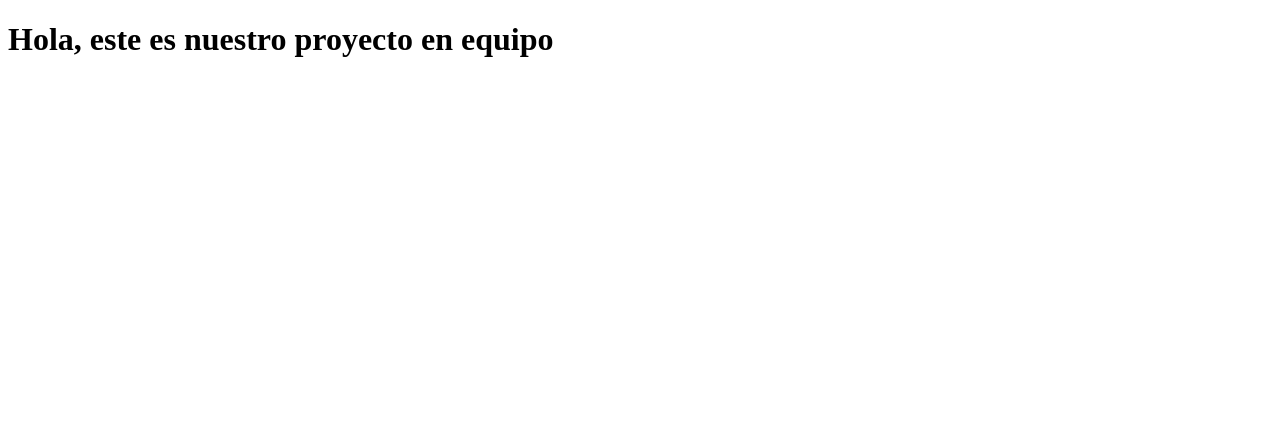
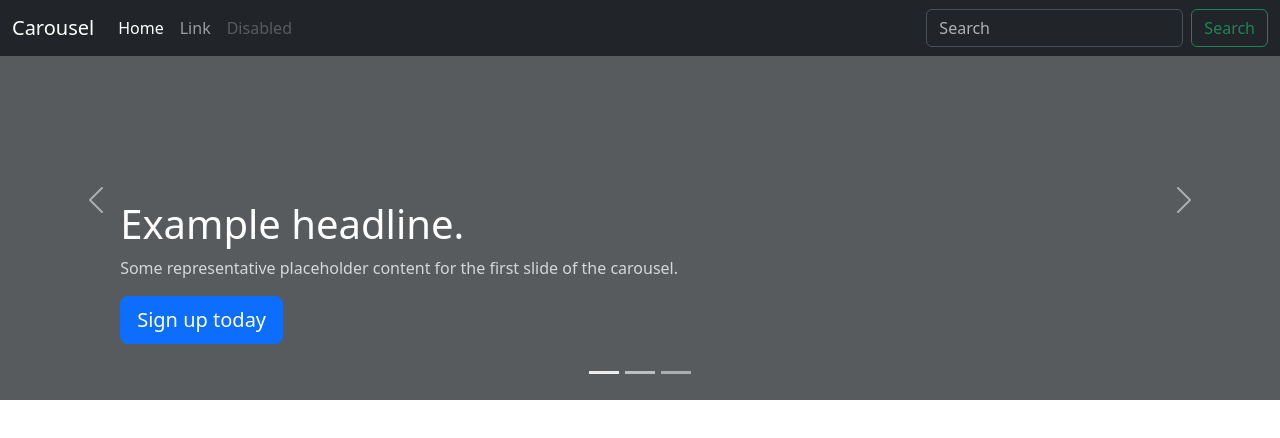
Before and after one commit to AnityEx/proyecto_prueba, a plain HTML site: page index.html in a window 1280 px wide. Drawn offline with nearby package versions, Linux system fonts and the light colour scheme.

Commit message:
index carousel con bootstrap

```diff
--- a/index.html
+++ b/index.html
@@ -1,13 +1,122 @@
 <!DOCTYPE html>
+
 <html>
+<header data-bs-theme="dark">
+    <style>
+        .carousel-item {
+            height: 35vh; /* or any suitable value */
+            min-height: 400px;
+        }
+
+        .carousel-item svg {
+            width: 100%;
+            height: 100%;
+            object-fit: cover;
+        }
+    </style>
+
+    <link href="https://cdn.jsdelivr.net/npm/bootstrap@5.3.7/dist/css/bootstrap.min.css" rel="stylesheet"
+        integrity="sha384-LN+7fdVzj6u52u30Kp6M/trliBMCMKTyK833zpbD+pXdCLuTusPj697FH4R/5mcr" crossorigin="anonymous">
+    <script src="https://cdn.jsdelivr.net/npm/bootstrap@5.3.7/dist/js/bootstrap.bundle.min.js"
+        integrity="sha384-ndDqU0Gzau9qJ1lfW4pNLlhNTkCfHzAVBReH9diLvGRem5+R9g2FzA8ZGN954O5Q"
+        crossorigin="anonymous"></script>
+    <nav class="navbar navbar-expand-md navbar-dark fixed-top bg-dark">
+        <div class="container-fluid"> <a class="navbar-brand" href="#">Carousel</a> <button class="navbar-toggler"
+                type="button" data-bs-toggle="collapse" data-bs-target="#navbarCollapse" aria-controls="navbarCollapse"
+                aria-expanded="false" aria-label="Toggle navigation"> <span class="navbar-toggler-icon"></span>
+            </button>
+            <div class="collapse navbar-collapse" id="navbarCollapse">
+                <ul class="navbar-nav me-auto mb-2 mb-md-0">
+                    <li class="nav-item"> <a class="nav-link active" aria-current="page" href="#">Home</a> </li>
+                    <li class="nav-item"> <a class="nav-link" href="#">Link</a> </li>
+                    <li class="nav-item"> <a class="nav-link disabled" aria-disabled="true">Disabled</a> </li>
+                </ul>
+                <form class="d-flex" role="search"> <input class="form-control me-2" type="search" placeholder="Search"
+                        aria-label="Search"> <button class="btn btn-outline-success" type="submit">Search</button>
+                </form>
+            </div>
+        </div>
+    </nav>
+</header>
 
 <head>
     <meta charset="UTF-8">
     <title>Proyecto Colaborativo</title>
+
 </head>
 
 <body>
-    <h1>Hola, este es nuestro proyecto en equipo </h1>
+    <main>
+        <div id="myCarousel" class="carousel slide mb-6" data-bs-ride="carousel">
+            <div class="carousel-indicators"> <button type="button" data-bs-target="#myCarousel" data-bs-slide-to="0"
+                    class="active" aria-label="Slide 1" aria-current="true"></button> <button type="button"
+                    data-bs-target="#myCarousel" data-bs-slide-to="1" aria-label="Slide 2" class=""></button> <button
+                    type="button" data-bs-target="#myCarousel" data-bs-slide-to="2" aria-label="Slide 3"
+                    class=""></button>
+            </div>
+            <div class="carousel-inner">
+
+
+
+
+                <div class="carousel-item active"> <svg aria-hidden="true" class="bd-placeholder-img" height="100%"
+                        preserveAspectRatio="xMidYMid slice" width="100%" xmlns="http://www.w3.org/2000/svg">
+                        <rect width="100%" height="100%" fill="var(--bs-secondary-color)"></rect>
+                    </svg>
+                    <div class="container">
+                        <div class="carousel-caption text-start">
+                            <h1>Example headline.</h1>
+                            <p class="opacity-75">Some representative placeholder content for the first slide of the
+                                carousel.</p>
+                            <p><a class="btn btn-lg btn-primary" href="#">Sign up today</a></p>
+                        </div>
+                    </div>
+                </div>
+
+
+
+
+
+                <div class="carousel-item"> <svg aria-hidden="true" class="bd-placeholder-img " height="100%"
+                        preserveAspectRatio="xMidYMid slice" width="100%" xmlns="http://www.w3.org/2000/svg">
+                        <rect width="100%" height="100%" fill="var(--bs-secondary-color)"></rect>
+                    </svg>
+                    <div class="container">
+                        <div class="carousel-caption">
+                            <h1>Another example headline.</h1>
+                            <p>Some representative placeholder content for the second slide of the carousel.</p>
+                            <p><a class="btn btn-lg btn-primary" href="#">Learn more</a></p>
+                        </div>
+                    </div>
+                </div>
+
+
+
+
+
+                <div class="carousel-item"> <svg aria-hidden="true" class="bd-placeholder-img " height="100%"
+                        preserveAspectRatio="xMidYMid slice" width="100%" xmlns="http://www.w3.org/2000/svg">
+                        <rect width="100%" height="100%" fill="var(--bs-secondary-color)"></rect>
+                    </svg>
+                    <div class="container">
+                        <div class="carousel-caption text-end">
+                            <h1>One more for good measure.</h1>
+                            <p>Some representative placeholder content for the third slide of this carousel.</p>
+                            <p><a class="btn btn-lg btn-primary" href="#">Browse gallery</a></p>
+                        </div>
+                    </div>
+                </div>
+            </div>
+
+
+            <button class="carousel-control-prev" type="button" data-bs-target="#myCarousel" data-bs-slide="prev">
+                <span class="carousel-control-prev-icon" aria-hidden="true"></span> <span
+                    class="visually-hidden">Previous</span> </button> <button class="carousel-control-next"
+                type="button" data-bs-target="#myCarousel" data-bs-slide="next"> <span
+                    class="carousel-control-next-icon" aria-hidden="true"></span> <span
+                    class="visually-hidden">Next</span> </button>
+        </div>
+    </main>
 </body>
 
 </html>
```
